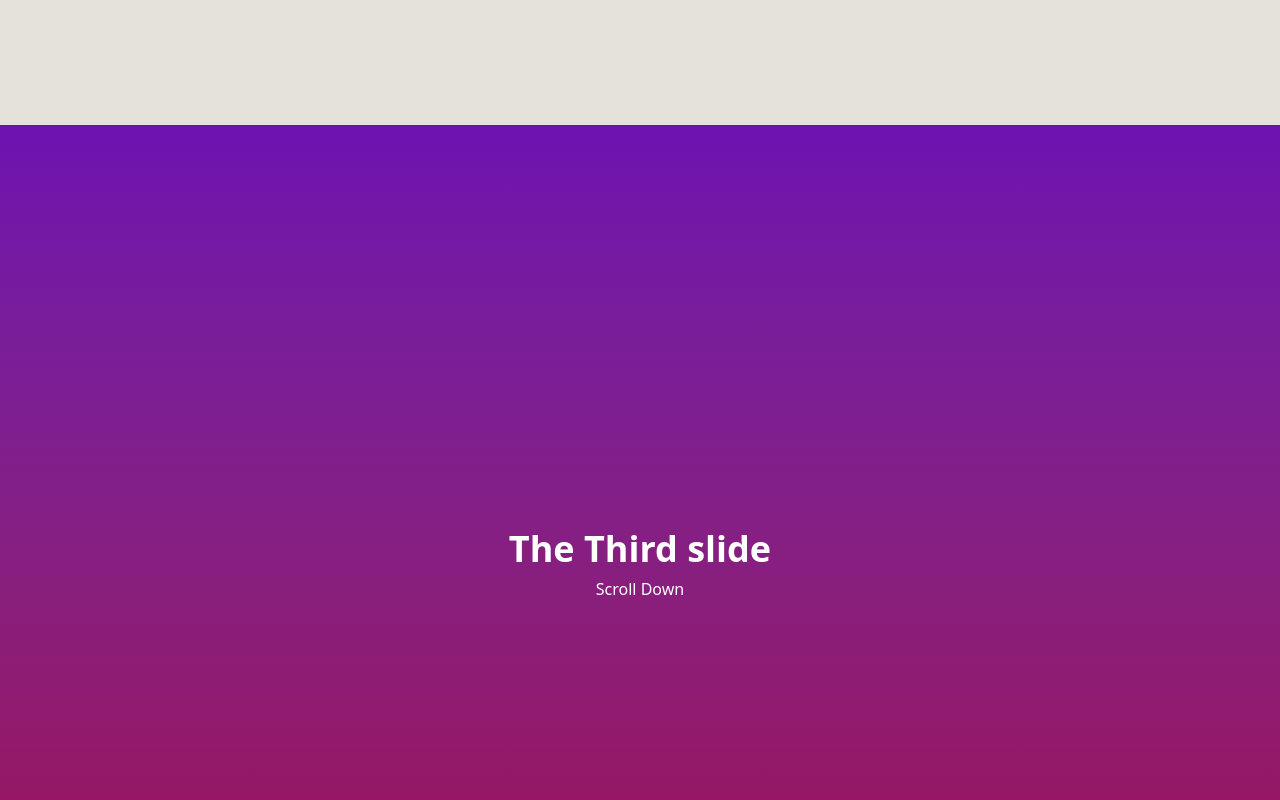
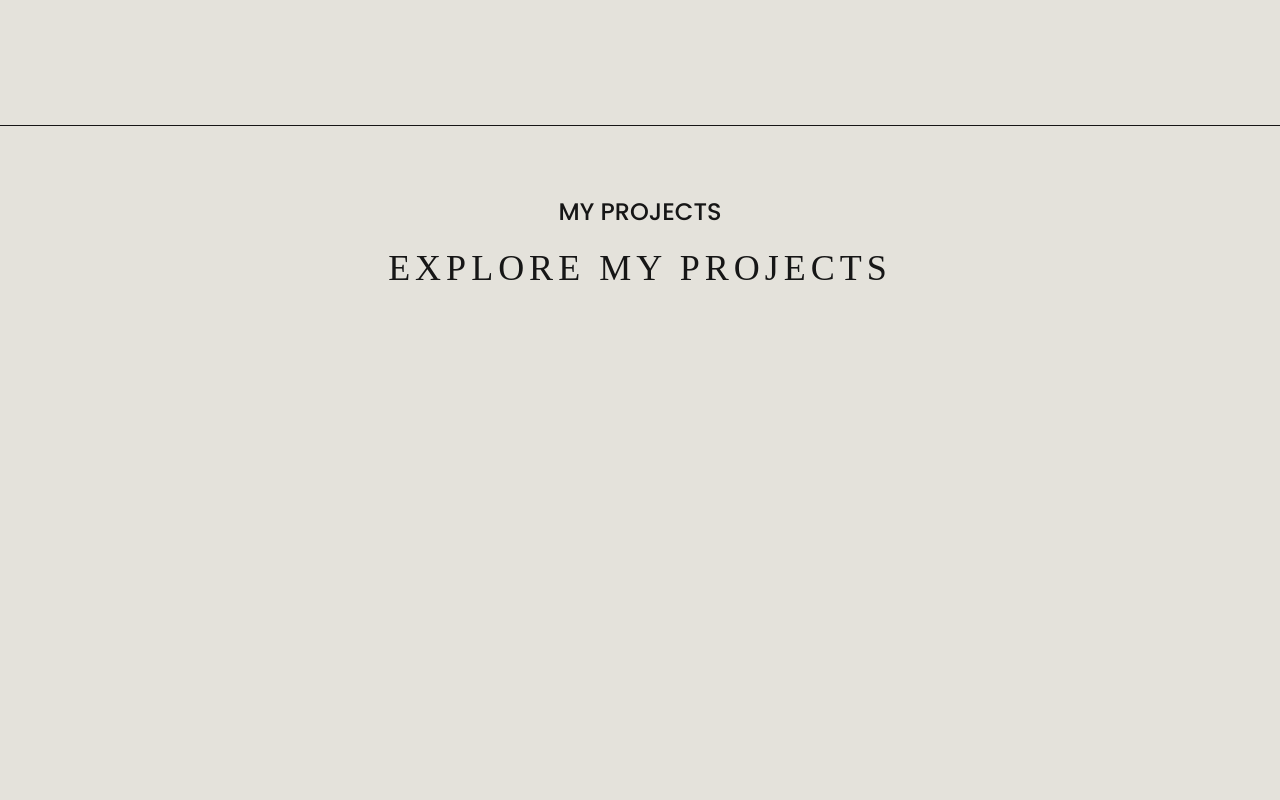
Before and after one commit to Munna-Scriptz/Portfolio, a React (Vite) app: page / in a window 1280 px wide. Shown: the part 2880-3680 px from the top of the page. Built offline with nearby package versions, Linux system fonts and the light colour scheme; a web font is replaced by a local one.

Commit message:
Project Slider 10% COmplete

```diff
--- a/index.html
+++ b/index.html
@@ -11,9 +11,10 @@
     <script type="module" src="/src/main.jsx"></script>
 
     <!-- ------Gsap--------- -->
-    <!-- <script src="https://cdn.jsdelivr.net/npm/gsap@3.13.0/dist/gsap.min.js"></script>
+    <script src="https://cdn.jsdelivr.net/npm/gsap@3.13.0/dist/gsap.min.js"></script>
     <script src="https://cdn.jsdelivr.net/npm/gsap@3.13.0/dist/ScrollTrigger.min.js"></script>
-    <script src="https://cdn.jsdelivr.net/npm/gsap@3.13.0/dist/ScrollSmoother.min.js"></script> -->
+    <script src="https://unpkg.com/@studio-freight/lenis@1.0.34/dist/lenis.min.js"></script>
+    <script src="https://cdn.jsdelivr.net/npm/gsap@3.13.0/dist/ScrollSmoother.min.js"></script>
     <script src="src/script.js"></script>
 
 <!-- ScrollSmoother requires ScrollTrigger -->
--- a/src/App.css
+++ b/src/App.css
@@ -200,3 +200,19 @@ body{
   transition: all ease 300ms;
 
 }
+.slide-progress {
+  position: absolute;
+  top: 20px;
+  left: 20px;
+  right: 20px;
+  height: 4px;
+  background-color: rgb(221, 76, 76);
+}
+
+.progress-thumb {
+  display: block;
+  height: 100%;
+  background-color: rgb(25, 0, 255);
+  transform: scaleX(0);
+  transform-origin: left;
+}
--- /dev/null
+++ b/src/components/Projects.jsx
@@ -0,0 +1,21 @@
+import React from 'react'
+
+const Projects = () => {
+  return (
+    <>
+    <section id="Projects">
+        <div className="container">
+
+            <div className="header">
+                <p className='flex items-center justify-center font-poppins text-Primary font-medium text-2xl'>MY PROJECTS</p>
+                <h2 className='flex items-center justify-center font-soldier text-Primary font-medium text-4xl tracking-[5px] mt-5'>EXPLORE MY PROJECTS</h2>
+            </div>
+
+
+        </div>
+    </section>
+    </>
+  )
+}
+
+export default Projects
--- a/src/pages/Home.jsx
+++ b/src/pages/Home.jsx
@@ -4,6 +4,7 @@ import Counter from '../components/Counter'
 import AboutMe from '../components/AboutMe'
 import { Skills } from '../components/Skills'
 import Footer from '../components/Footer'
+import Projects from '../components/Projects'
 
 export const Home = () => {
 
@@ -18,9 +19,8 @@ export const Home = () => {
             <div className="sticky top-0 h-[900px] bg-[#E4E2DB] border-t border-Primary">
               <Skills/>
             </div>
-            <div className="sticky top-0 h-[110vh] flex flex-col items-center justify-center bg-gradient-to-b from-purple-800 to-pink-800 text-white">
-              <h2 className="text-4xl font-bold">The Third slide</h2>
-              <p className="mt-2">Scroll Down</p>
+            <div className="sticky top-0 h-[1000px] bg-[#E4E2DB] py-[70px] border-t border-Primary">
+              <Projects/>
             </div>
             <div className="sticky top-0 h-[300px] bg-[#E4E2DB]">
               <Footer/>
--- a/src/script.js
+++ b/src/script.js
@@ -31,4 +31,4 @@ function smoothScroll() {
 }
 
 
-// ----------Box Width--------
+// ----------Vertical Slider--------
```
